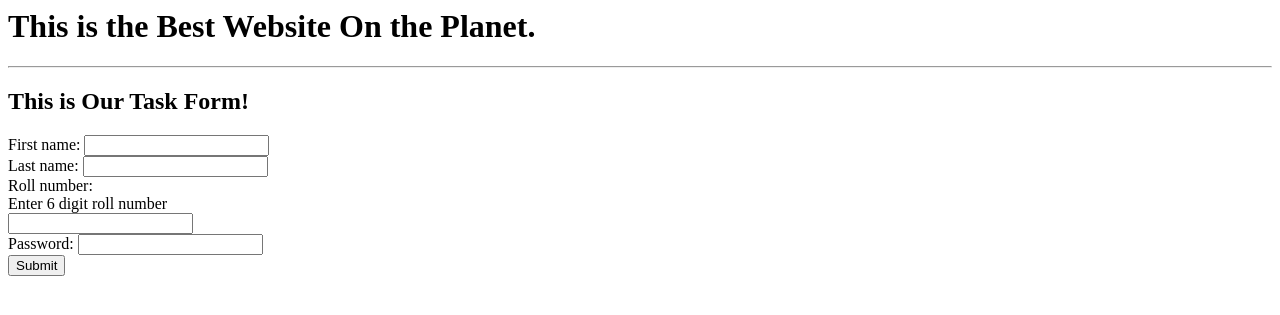
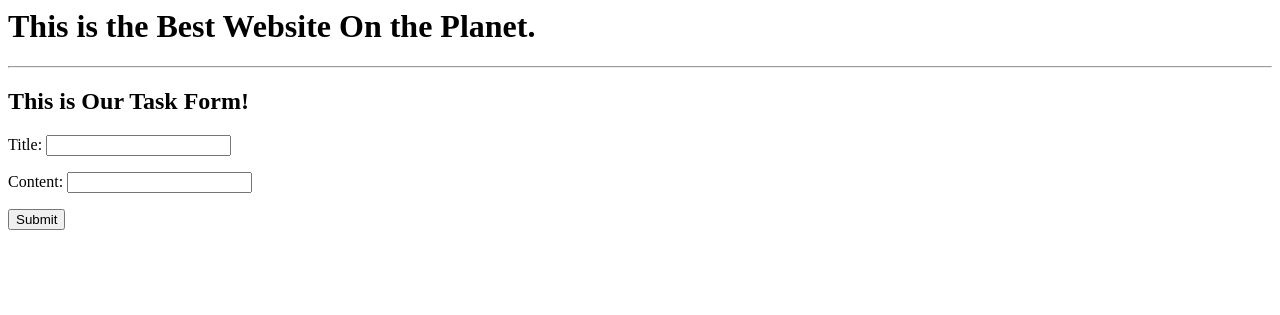
Before and after one commit to m-a-mamun69/doing-django-one, a Django app: page /create/ in a window 1280 px wide. Shown: the top 315 px of the page. Run offline with Django 5.2, Linux system fonts and the light colour scheme.

Commit message:
Creating Model Forms.

```diff
--- a/templates/create.html
+++ b/templates/create.html
@@ -2,8 +2,9 @@
 {% include 'base.html' %}
 <h2>This is Our Task Form!</h2>
 
-<form action = "" method = "post">
+<form method="POST" autocomplete="off">
 	{% csrf_token %}
-	{{form }}
+
+	{{form.as_p}}
 	<input type="submit" value="Submit">
 </form>
--- a/todo/forms.py
+++ b/todo/forms.py
@@ -1,11 +1,9 @@
-from django import forms
+from django.forms import ModelForm
+from .models import Task
 
 # creating a form
-class InputForm(forms.Form):
+class TaskForm(ModelForm):
 
-	first_name = forms.CharField(max_length = 200)
-	last_name = forms.CharField(max_length = 200)
-	roll_number = forms.IntegerField(
-					help_text = "Enter 6 digit roll number"
-					)
-	password = forms.CharField(widget = forms.PasswordInput())
+	class Meta:
+		model = Task
+		fields = '__all__'
--- a/todo/views.py
+++ b/todo/views.py
@@ -1,8 +1,8 @@
 from django.shortcuts import render
 from django.http import HttpResponse
 from .models import Task
-from .forms import InputForm
-# from .forms import TaskForm
+# from .forms import InputForm
+from .forms import TaskForm
 
 # Create your views here.
 
@@ -20,9 +20,10 @@ def my_login(request):
 
 
 def createTask(request):
-    context ={}
-    context['form']= InputForm()
-    return render(request, "create.html", context)
+
+    form = TaskForm()
+    context = {'form':form}
+    return render(request, "create.html", context=context)
 
     # form = TaskForm()
     # if request.method == 'POST':
```
